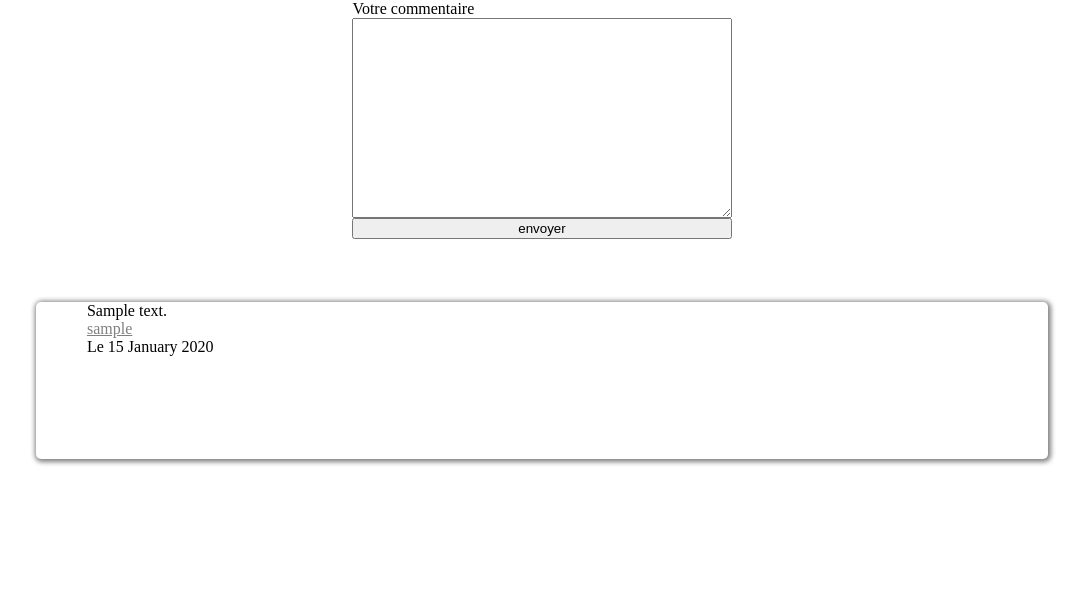
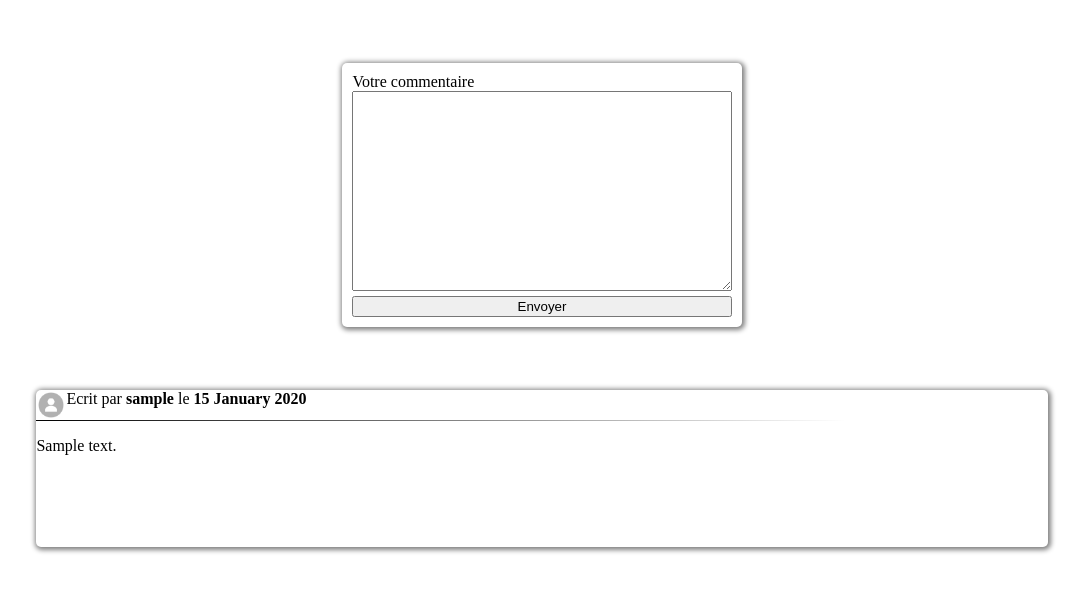
Before and after one commit to samuel-joly/Livre-or, a PHP site: page /livre-or.php in a window 1280 px wide. Shown: the part 49-641 px from the top of the page, without its empty margins (98-1183 px from the left). Run offline with PHP 8.4, Linux system fonts and the light colour scheme; the visitor is signed in with stand-in values (Sample User, id 1); tables that the repository leaves empty or names only in its code hold one stand-in row (values such as "Sample post").

Commit message:
added Some css for livre or and error if not connected

```diff
--- a/commentaire.php
+++ b/commentaire.php
@@ -1,9 +1,9 @@
 
-			<form action="" method="post">
+			<form id="commForm" action="" method="post">
 				<label for="commentaire">Votre commentaire</label>
 				<textarea name="commentaire" cols="50" row="20"></textarea>
 
-				<input type="submit" value="envoyer" name="submitBtn"/>
+				<input type="submit" value="Envoyer" name="submitBtn"/>
 			</form>
 
 <?php
@@ -25,23 +25,3 @@
 
 	}
 ?>
-
-<style>
-
-	form
-	{
-		width:30%;
-		display:flex;
-		flex-direction:column;
-
-		margin:auto;
-		margin-top:10%;
-	}
-
-	textarea
-	{
-		width:100%;
-		height:200px;
-	}
-
- </style>
--- a/connexion.php
+++ b/connexion.php
@@ -8,7 +8,7 @@
 
 <html>
 	<head>
-		<title>Connexion Entreprise</title>
+		<title>Connexion</title>
 		<meta charset="utf-8"/>
 		<link rel="stylesheet" type="text/css" href="style.css"/>
 	</head>
--- a/inscription.php
+++ b/inscription.php
@@ -4,7 +4,7 @@
 
 <html>
 	<head>
-		<title>Présentation Entreprise</title>
+		<title>Inscription</title>
 		<meta charset="utf-8"/>
 		<link rel="stylesheet" type="text/css" href="style.css"/>
 	</head>
--- a/livre-or.php
+++ b/livre-or.php
@@ -4,7 +4,7 @@
 
 <html>
 	<head>
-		<title>Connexion Entreprise</title>
+		<title>Livre Or</title>
 		<meta charset="utf-8"/>
 		<link rel="stylesheet" type="text/css" href="style.css"/>
 	</head>
@@ -24,17 +24,16 @@
 					include("commentaire.php");
 				}
 				else{
-					echo "seul les abonnés ont le droit de poster un commentaire";
+					echo "<p id='no-connect'>Seul les connectés ont le droit de poster un commentaire.<br/>
+					Pour se connecter <a href='connexion.php'>cliquez ici</a></p>";
 				}
 				foreach($result as $commentaire => $infos)
 				{
-					echo "<div class='paper'>";
-					echo "<p>".$infos[0]."</p>";
-
-					echo "<p class='auteur'>".$infos[1]."</p>";
-
-					echo "<p>Le ".$infos[2]."</p>";
-					echo "</div>";
+					echo "
+					<div class='paperOr'>
+						<p class='commInfos'><img src='userConnect.png'/> Ecrit par <b>".$infos[1]."</b> le <b>".$infos[2]."</b></p>
+						<p class='comm'>".$infos[0]."</p>
+					</div>";
 				}
 
 
--- a/style.css
+++ b/style.css
@@ -4,6 +4,7 @@
 	body
 	{
 		margin:0px;
+		padding:0px;
 		overflow-x: hidden;
 	}
 
@@ -151,10 +152,55 @@
 		margin:auto;
 	}
 
-	.auteur
+
+	.paperOr
 	{
-		color:grey;
-		text-decoration:underline;
+		width:80%;
+		height:20%;
+
+		border-radius:5px;
+		box-shadow:1px 1px 5px 2px grey;
+
+		margin:auto;
+		margin-bottom:3%;
+	}
+
+	.commInfos
+	{
+		border-bottom:1px solid;
+		border-image:linear-gradient(to right, black, transparent 80%, transparent) 100% 1;
+		height:30px;
+	}
+
+	.commInfos img
+	{
+		height:30px;
+		float:left;
+	}
+
+	.comm
+	{
+		text-align:justify;
+		width:80%;
+	}
+
+	#commForm
+	{
+		margin-top:5%;
+		border-radius:5px;
+		box-shadow:1px 1px 5px 2px grey;
+		padding:10px;
+	}
+
+	#commForm textarea
+	{
+		width:100%;
+		height:200px;
+	}
+
+	#commForm input
+	{
+		margin-top:5px;
 	}
 
 	main form
@@ -167,4 +213,15 @@
 		margin-bottom:5%;
 	}
 
+	#no-connect
+	{
+		color:red;
+		text-align:center;
+	}
+
+	#no-connect a
+	{
+		color:red;
+	}
+
  </style>
```
Also changed, not shown: index.php (+4 -3 lines).
